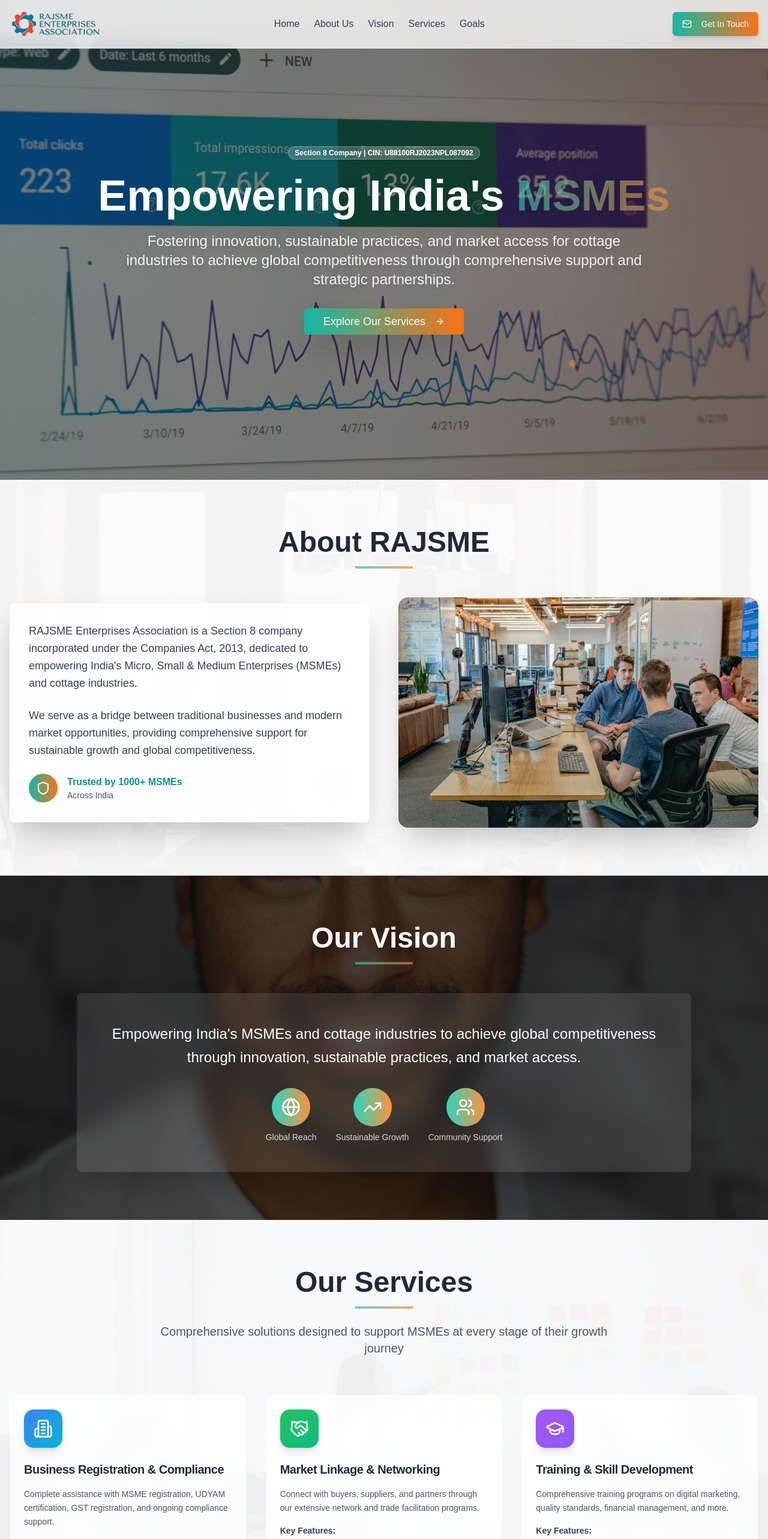
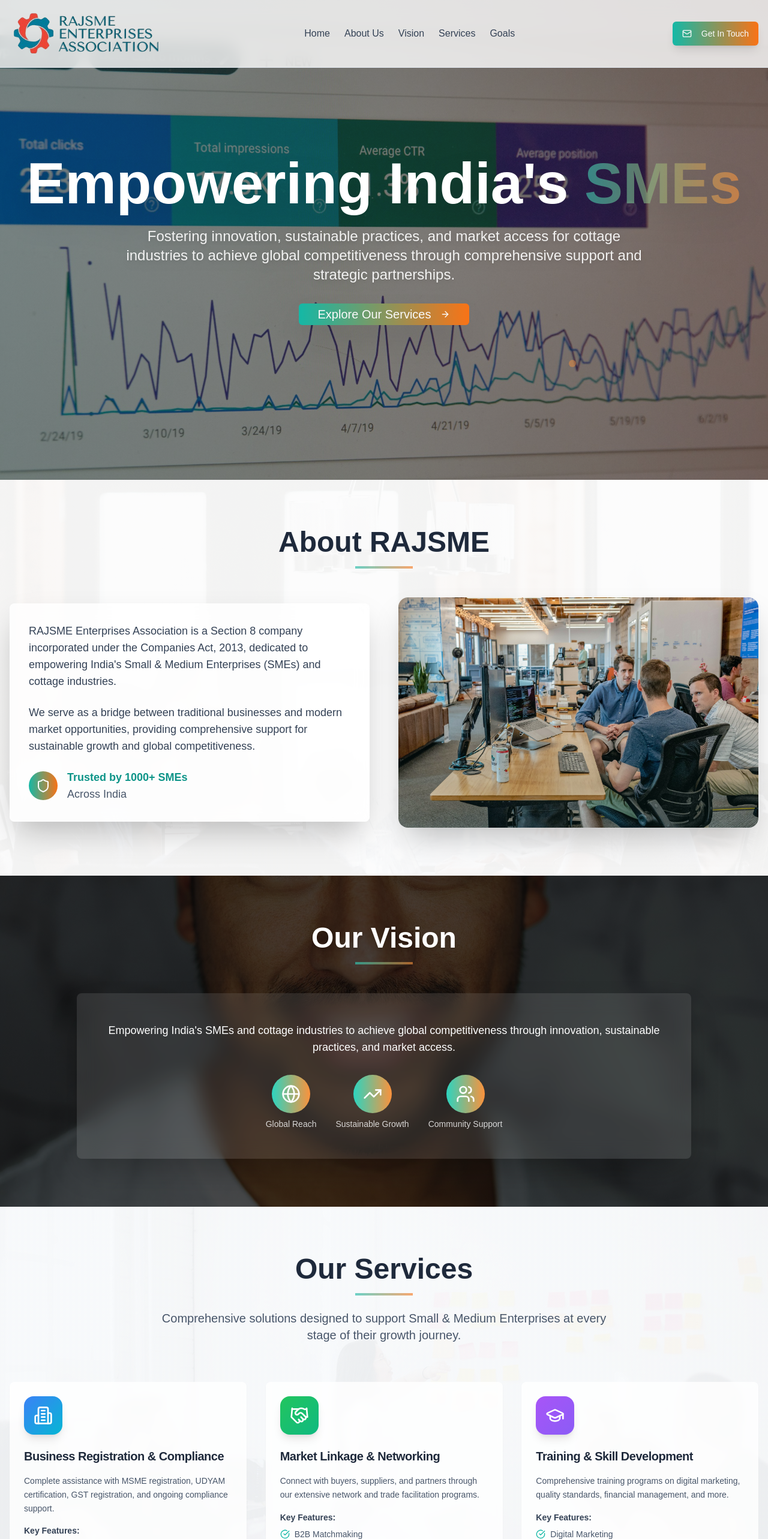
Before and after one commit to raorajat10/Rajsme, a Next.js app: page / in a window 1280 px wide. Shown: the top 2566 px of the page at 60% size. Built offline with nearby package versions, Linux system fonts and the light colour scheme.

Commit message:
Font size logo size increased

```diff
--- a/app/page.tsx
+++ b/app/page.tsx
@@ -82,7 +82,7 @@ export default function HomePage() {
       icon: Globe,
       title: "Facilitate Market Linkages",
       description:
-        "Enable MSMEs to access local and global markets via fairs, B2B/B2C shows, e-commerce, and export facilitation.",
+        "Enable SMEs to access local and global markets via fairs, B2B/B2C shows, e-commerce, and export facilitation.",
       image: "/msme-support.jpg",
     },
     {
@@ -250,7 +250,7 @@ const handleSubmit = async (e: React.FormEvent) => {
                 <img
                   src="/logoMe.png"
                   alt="RAJSME Logo"
-                  className="h-12 w-auto"
+                  className="h-20 w-auto"
                 />
               </div>
             </div>
@@ -333,24 +333,24 @@ const handleSubmit = async (e: React.FormEvent) => {
                 : "opacity-0 translate-y-10"
             }`}
           >
-            <div className="animate-in fade-in-50 slide-in-from-bottom-4 duration-700 delay-200">
-              <Badge className="mb-6 bg-white/20 backdrop-blur-md text-white border-white/30 hover:scale-105 transition-transform duration-300">
+            {/* <div className="animate-in fade-in-50 slide-in-from-bottom-4 duration-700 delay-200">
+              {/* <Badge className="mb-6 bg-white/20 backdrop-blur-md text-white border-white/30 hover:scale-105 transition-transform duration-300">
                 Section 8 Company | CIN: U88100RJ2023NPL087092
               </Badge>
-            </div>
+            </div> */}
 
             <div className="animate-in fade-in-50 slide-in-from-bottom-4 duration-700 delay-400">
-              <h1 className="text-5xl md:text-7xl font-bold text-white mb-6 leading-tight drop-shadow-2xl">
+              <h1 className="text-4xl md:text-8xl  font-bold text-white mb-6 leading-tight drop-shadow-2xl">
                 Empowering India's
                 <span className="bg-gradient-to-r from-teal-400 to-orange-400 bg-clip-text text-transparent animate-pulse">
                   {" "}
-                  MSMEs
+                  SMEs
                 </span>
               </h1>
             </div>
 
             <div className="animate-in fade-in-50 slide-in-from-bottom-4 duration-700 delay-600">
-              <p className="text-xl md:text-2xl text-white/90 mb-8 max-w-4xl mx-auto leading-relaxed drop-shadow-lg">
+              <p className="text-sm md:text-2xl text-white/90 mb-8 max-w-4xl mx-auto leading-relaxed drop-shadow-lg">
                 Fostering innovation, sustainable practices, and market access
                 for cottage industries to achieve global competitiveness through
                 comprehensive support and strategic partnerships.
@@ -360,9 +360,9 @@ const handleSubmit = async (e: React.FormEvent) => {
             <div className="animate-in fade-in-50 slide-in-from-bottom-4 duration-700 delay-800">
               <div className="flex flex-col sm:flex-row gap-4 justify-center">
                 <Button
-                  size="lg"
+                  size="sm"
                   onClick={() => scrollToSection("#services")}
-                  className="bg-gradient-to-r from-teal-500 to-orange-500 hover:from-teal-600 hover:to-orange-600 transform hover:scale-105 transition-all duration-300 shadow-2xl hover:shadow-3xl text-lg px-8 py-4"
+                  className="bg-gradient-to-r md:text-xl from-teal-500 to-orange-500 hover:from-teal-600 hover:to-orange-600 transform hover:scale-105 transition-all duration-300 shadow-2xl hover:shadow-3xl text-lg px-8 py-4"
                 >
                   Explore Our Services
                   <ArrowRight className="w-6 h-6 ml-2 group-hover:translate-x-1 transition-transform duration-300" />
@@ -402,7 +402,7 @@ const handleSubmit = async (e: React.FormEvent) => {
         <div className="container mx-auto">
           <div className="text-center mb-12">
             <div className="animate-in fade-in-50 slide-in-from-bottom-4 duration-700">
-              <h2 className="text-5xl font-bold text-slate-800 mb-4 drop-shadow-sm">
+              <h2 className="text-4xl md:text-5xl font-bold text-slate-800 mb-4 drop-shadow-sm">
                 About RAJSME
               </h2>
               <div className="w-24 h-1 bg-gradient-to-r from-teal-500 to-orange-500 mx-auto mb-6 animate-pulse"></div>
@@ -413,13 +413,13 @@ const handleSubmit = async (e: React.FormEvent) => {
             <div className="animate-in fade-in-50 slide-in-from-left-4 duration-700 delay-200">
               <Card className="border-0 shadow-2xl bg-white/80 backdrop-blur-md hover:shadow-3xl transition-all duration-500 transform hover:-translate-y-2">
                 <CardContent className="p-8">
-                  <p className="text-lg text-slate-700 leading-relaxed mb-6">
+                  <p className="text-xs md:text-lg text-slate-700 leading-relaxed mb-6">
                     RAJSME Enterprises Association is a Section 8 company
                     incorporated under the Companies Act, 2013, dedicated to
-                    empowering India's Micro, Small & Medium Enterprises (MSMEs)
+                    empowering India's  Small & Medium Enterprises (SMEs)
                     and cottage industries.
                   </p>
-                  <p className="text-lg text-slate-700 leading-relaxed mb-6">
+                  <p className="text-xs md:text-lg text-slate-700 leading-relaxed mb-6">
                     We serve as a bridge between traditional businesses and
                     modern market opportunities, providing comprehensive support
                     for sustainable growth and global competitiveness.
@@ -429,8 +429,8 @@ const handleSubmit = async (e: React.FormEvent) => {
                       <Shield className="w-6 h-6 text-white" />
                     </div>
                     <div>
-                      <p className="font-semibold">Trusted by 1000+ MSMEs</p>
-                      <p className="text-sm text-slate-600">Across India</p>
+                      <p className="font-semibold text-xs md:text-lg">Trusted by 1000+ SMEs</p>
+                      <p className="text-xs md:text-lg text-slate-600">Across India</p>
                     </div>
                   </div>
                 </CardContent>
@@ -465,7 +465,7 @@ const handleSubmit = async (e: React.FormEvent) => {
         <div className="container mx-auto">
           <div className="text-center mb-12">
             <div className="animate-in fade-in-50 slide-in-from-bottom-4 duration-700">
-              <h2 className="text-5xl font-bold text-white mb-4 drop-shadow-lg">
+              <h2 className="text-4xl md:text-5xl font-bold text-white mb-4 drop-shadow-lg">
                 Our Vision
               </h2>
               <div className="w-24 h-1 bg-gradient-to-r from-teal-400 to-orange-400 mx-auto mb-6 animate-pulse"></div>
@@ -474,8 +474,8 @@ const handleSubmit = async (e: React.FormEvent) => {
           <div className="animate-in fade-in-50 slide-in-from-bottom-4 duration-700 delay-200">
             <Card className="max-w-5xl mx-auto border-0 shadow-2xl bg-white/10 backdrop-blur-lg hover:shadow-3xl transition-all duration-500 transform hover:-translate-y-2">
               <CardContent className="p-12">
-                <p className="text-2xl text-white leading-relaxed text-center font-light">
-                  Empowering India's MSMEs and cottage industries to achieve
+                <p className="text-xs md:text-lg text-white leading-relaxed text-center font-light">
+                  Empowering India's SMEs and cottage industries to achieve
                   global competitiveness through innovation, sustainable
                   practices, and market access.
                 </p>
@@ -485,13 +485,13 @@ const handleSubmit = async (e: React.FormEvent) => {
                       <div className="w-16 h-16 bg-gradient-to-r from-teal-400 to-orange-400 rounded-full flex items-center justify-center mb-2 mx-auto">
                         <Globe className="w-8 h-8 text-white" />
                       </div>
-                      <p className="text-white/80 text-sm">Global Reach</p>
+                      <p className="text-white/80 text-xs  md:text-sm">Global Reach</p>
                     </div>
                     <div className="text-center">
                       <div className="w-16 h-16 bg-gradient-to-r from-teal-400 to-orange-400 rounded-full flex items-center justify-center mb-2 mx-auto">
                         <TrendingUp className="w-8 h-8 text-white" />
                       </div>
-                      <p className="text-white/80 text-sm">
+                      <p className="text-white/80 text-xs  md:text-sm">
                         Sustainable Growth
                       </p>
                     </div>
@@ -499,7 +499,7 @@ const handleSubmit = async (e: React.FormEvent) => {
                       <div className="w-16 h-16 bg-gradient-to-r from-teal-400 to-orange-400 rounded-full flex items-center justify-center mb-2 mx-auto">
                         <Users className="w-8 h-8 text-white" />
                       </div>
-                      <p className="text-white/80 text-sm">Community Support</p>
+                      <p className="text-white/80 text-xs  md:text-sm">Community Support</p>
                     </div>
                   </div>
                 </div>
@@ -523,13 +523,12 @@ const handleSubmit = async (e: React.FormEvent) => {
         <div className="container mx-auto">
           <div className="text-center mb-16">
             <div className="animate-in fade-in-50 slide-in-from-bottom-4 duration-700">
-              <h2 className="text-5xl font-bold text-slate-800 mb-4 drop-shadow-sm">
+              <h2 className="text-4xl md:text-5xl font-bold text-slate-800 mb-4 drop-shadow-sm">
                 Our Services
               </h2>
               <div className="w-24 h-1 bg-gradient-to-r from-teal-500 to-orange-500 mx-auto mb-6 animate-pulse"></div>
-              <p className="text-xl text-slate-600 max-w-3xl mx-auto">
-                Comprehensive solutions designed to support MSMEs at every stage
-                of their growth journey
+              <p className=" text-sm md:text-xl text-slate-600 max-w-3xl mx-auto">
+                Comprehensive solutions designed to support Small & Medium Enterprises at every stage of their growth journey.
               </p>
             </div>
           </div>
@@ -550,7 +549,7 @@ const handleSubmit = async (e: React.FormEvent) => {
                     >
                       <service.icon className="w-8 h-8 text-white" />
                     </div>
-                    <CardTitle className="text-xl font-semibold text-slate-800 group-hover:text-teal-600 transition-colors duration-300">
+                    <CardTitle className="text-sm md:text-xl font-semibold text-slate-800 group-hover:text-teal-600 transition-colors duration-300">
                       {service.title}
                     </CardTitle>
                   </CardHeader>
@@ -568,7 +567,7 @@ const handleSubmit = async (e: React.FormEvent) => {
                         {service.features.map((feature, featureIndex) => (
                           <li
                             key={featureIndex}
-                            className="flex items-center text-sm text-slate-600"
+                            className="flex items-center text-xs md:text-sm text-slate-600"
                           >
                             <CheckCircle className="w-4 h-4 text-teal-500 mr-2 flex-shrink-0" />
                             {feature}
@@ -589,18 +588,18 @@ const handleSubmit = async (e: React.FormEvent) => {
             <Card className="max-w-4xl mx-auto border-0 shadow-xl bg-gradient-to-r from-teal-500 to-orange-500 text-white">
               <CardContent className="p-8">
                 <h3 className="text-2xl font-bold mb-4">
-                  Ready to Transform Your Business?
+                  Join Us to Transform Your Business
                 </h3>
-                <p className="text-lg mb-6 text-white/90">
-                  Join thousands of MSMEs who have already benefited from our
+                {/* <p className="text-sm md:text-lg mb-6 text-white/90">
+                  Join thousands of SMEs who have already benefited from our
                   comprehensive support services.
-                </p>
+                </p> */}
                 <div className="flex flex-col sm:flex-row gap-4 justify-center">
                   <Button
                     size="lg"
                     variant="secondary"
                     onClick={() => scrollToSection("#contact")}
-                    className="bg-white text-teal-600 hover:bg-slate-50 transform hover:scale-105 transition-all duration-300"
+                    className="bg-white text-xs md:text-sm text-teal-600 hover:bg-slate-50 transform hover:scale-105 transition-all duration-300"
                   >
                     Get Started Today
                     <ArrowRight className="w-5 h-5 ml-2" />
@@ -608,7 +607,8 @@ const handleSubmit = async (e: React.FormEvent) => {
                   <Button
                     size="lg"
                     variant="outline"
-                    className="border-white/30 text-white hover:bg-white/10 bg-transparent transform hover:scale-105 transition-all duration-300"
+                    className="border-white/30 text-xs md:text-sm text-white hover:bg-white/10 bg-transparent transform hover:scale-105 transition-all duration-300"
+                    onClick={() => window.open('/brochure.pdf')}
                   >
                     Download Brochure
                   </Button>
@@ -633,13 +633,12 @@ const handleSubmit = async (e: React.FormEvent) => {
         <div className="container mx-auto">
           <div className="text-center mb-16">
             <div className="animate-in fade-in-50 slide-in-from-bottom-4 duration-700">
-              <h2 className="text-5xl font-bold text-slate-800 mb-4 drop-shadow-sm">
+              <h2 className="text-4xl md:text-5xl font-bold text-slate-800 mb-4 drop-shadow-sm">
                 Our Strategic Goals
               </h2>
               <div className="w-24 h-1 bg-gradient-to-r from-teal-500 to-orange-500 mx-auto mb-6 animate-pulse"></div>
-              <p className="text-xl text-slate-600 max-w-3xl mx-auto">
-                Comprehensive support system designed to elevate MSMEs across
-                all dimensions of business growth
+              <p className="text-sm md:text-xl text-slate-600 max-w-3xl mx-auto">
+                Comprehensive solutions designed to support small and medium enterprises at every stage of their growth journey.
               </p>
             </div>
           </div>
@@ -669,12 +668,12 @@ const handleSubmit = async (e: React.FormEvent) => {
                   </div>
 
                   <CardHeader className="pb-4 relative z-10">
-                    <CardTitle className="text-xl font-semibold text-slate-800 group-hover:text-teal-600 transition-colors duration-300">
+                    <CardTitle className="text-lg md:text-xl font-semibold text-slate-800 group-hover:text-teal-600 transition-colors duration-300">
                       {goal.title}
                     </CardTitle>
                   </CardHeader>
                   <CardContent className="relative z-10">
-                    <CardDescription className="text-slate-600 leading-relaxed group-hover:text-slate-700 transition-colors duration-300">
+                    <CardDescription className="text-slate-600 text-xs md:text-sm leading-relaxed group-hover:text-slate-700 transition-colors duration-300">
                       {goal.description}
                     </CardDescription>
                   </CardContent>
@@ -699,14 +698,13 @@ const handleSubmit = async (e: React.FormEvent) => {
         <div className="container mx-auto">
           <div className="text-center mb-16">
             <div className="animate-in fade-in-50 slide-in-from-bottom-4 duration-700">
-              <h2 className="text-5xl font-bold text-white mb-4 drop-shadow-lg">
+              <h2 className="text-4xl md:text-5xl font-bold text-white mb-4 drop-shadow-lg">
                 Get In Touch
               </h2>
               <div className="w-24 h-1 bg-gradient-to-r from-teal-400 to-orange-400 mx-auto mb-6 animate-pulse"></div>
-              <p className="text-xl text-slate-300 max-w-3xl mx-auto">
-                Ready to join our mission of empowering MSMEs? Connect with us
-                today.
-              </p>
+              {/* <p className="text-sm md:text-xl text-slate-300 max-w-3xl mx-auto">
+                Connect with us today.
+              </p> */}
             </div>
           </div>
 
@@ -718,7 +716,7 @@ const handleSubmit = async (e: React.FormEvent) => {
                   icon: MapPin,
                   title: "Address",
                   content: (
-                    <p className="text-slate-300 leading-relaxed">
+                    <p className="text-slate-300 leading-relaxed text-xs md:text-sm">
                       Plot No. 33, Sumer Nagar, Mansarovar
                       <br />
                       Jaipur - 302020, Rajasthan
@@ -729,7 +727,7 @@ const handleSubmit = async (e: React.FormEvent) => {
                   icon: Phone,
                   title: "Phone",
                   content: (
-                    <div className="space-y-1">
+                    <div className="space-y-1 text-xs md:text-sm">
                       <p className="text-slate-300">+91 9887995799</p>
                       <p className="text-slate-300">+91 9887098722</p>
                     </div>
@@ -741,7 +739,7 @@ const handleSubmit = async (e: React.FormEvent) => {
                   content: (
                     <Button
                       variant="link"
-                      className="text-teal-400 hover:text-teal-300 p-0 h-auto font-normal transform hover:scale-105 transition-all duration-300"
+                      className="text-teal-400 text-xs md:text-sm hover:text-teal-300 p-0 h-auto font-normal transform hover:scale-105 transition-all duration-300"
                       onClick={() =>
                         (window.location.href = "mailto:inforajsme@gmail.com")
                       }
@@ -764,7 +762,7 @@ const handleSubmit = async (e: React.FormEvent) => {
                           <item.icon className="w-6 h-6 text-white" />
                         </div>
                         <div>
-                          <h3 className="text-lg font-semibold text-white mb-2 group-hover:text-teal-300 transition-colors duration-300">
+                          <h3 className="text-sm md:text-lg font-semibold text-white mb-2 group-hover:text-teal-300 transition-colors duration-300">
                             {item.title}
                           </h3>
                           {item.content}
@@ -780,10 +778,10 @@ const handleSubmit = async (e: React.FormEvent) => {
             <div className="animate-in fade-in-50 slide-in-from-bottom-4 duration-700 delay-400">
               <Card className="bg-white/10 backdrop-blur-md border-white/20 hover:bg-white/15 transition-all duration-500">
                 <CardHeader>
-                  <CardTitle className="text-white text-2xl">
+                  <CardTitle className="text-white text:sm md:text-2xl">
                     Send us a Message
                   </CardTitle>
-                  <CardDescription className="text-slate-300">
+                  <CardDescription className="text-slate-300 text-xs md:text-sm">
                     Fill out the form below and we'll get back to you as soon as
                     possible.
                   </CardDescription>
@@ -794,7 +792,7 @@ const handleSubmit = async (e: React.FormEvent) => {
                       <div className="space-y-2">
                         <label
                           htmlFor="name"
-                          className="text-sm font-medium text-white"
+                          className="text-xs md:text-sm font-medium text-white"
                         >
                           Full Name *
                         </label>
@@ -805,14 +803,14 @@ const handleSubmit = async (e: React.FormEvent) => {
                           required
                           value={formData.name}
                           onChange={handleInputChange}
-                          className="bg-white/10 border-white/20 text-white placeholder:text-slate-400 focus:border-teal-400 focus:ring-teal-400 transition-all duration-300"
+                          className="bg-white/10 text-sm border-white/20 text-white placeholder:text-slate-400 focus:border-teal-400 focus:ring-teal-400 transition-all duration-300"
                           placeholder="Enter your full name"
                         />
                       </div>
                       <div className="space-y-2">
                         <label
                           htmlFor="email"
-                          className="text-sm font-medium text-white"
+                          className="text-xs md:text-sm font-medium text-white"
                         >
                           Email Address *
                         </label>
@@ -823,7 +821,7 @@ const handleSubmit = async (e: React.FormEvent) => {
                           required
                           value={formData.email}
                           onChange={handleInputChange}
-                          className="bg-white/10 border-white/20 text-white placeholder:text-slate-400 focus:border-teal-400 focus:ring-teal-400 transition-all duration-300"
+                          className="bg-white/10 text-sm border-white/20 text-white placeholder:text-slate-400 focus:border-teal-400 focus:ring-teal-400 transition-all duration-300"
                           placeholder="Enter your email"
                         />
                       </div>
@@ -832,7 +830,7 @@ const handleSubmit = async (e: React.FormEvent) => {
                     <div className="space-y-2">
                       <label
                         htmlFor="subject"
-                        className="text-sm font-medium text-white"
+                        className="text-xs md:text-sm font-medium text-white"
                       >
                         Subject *
                       </label>
@@ -843,7 +841,7 @@ const handleSubmit = async (e: React.FormEvent) => {
                         required
                         value={formData.subject}
                         onChange={handleInputChange}
-                        className="bg-white/10 border-white/20 text-white placeholder:text-slate-400 focus:border-teal-400 focus:ring-teal-400 transition-all duration-300"
+                        className="bg-white/10 text-sm border-white/20 text-white placeholder:text-slate-400 focus:border-teal-400 focus:ring-teal-400 transition-all duration-300"
                         placeholder="What is this regarding?"
                       />
                     </div>
@@ -851,7 +849,7 @@ const handleSubmit = async (e: React.FormEvent) => {
                     <div className="space-y-2">
                       <label
                         htmlFor="message"
-                        className="text-sm font-medium text-white"
+                        className="text-xs md:text-sm font-medium text-white"
                       >
                         Message *
                       </label>
@@ -862,7 +860,7 @@ const handleSubmit = async (e: React.FormEvent) => {
                         rows={5}
                         value={formData.message}
                         onChange={handleInputChange}
-                        className="bg-white/10 border-white/20 text-white placeholder:text-slate-400 focus:border-teal-400 focus:ring-teal-400 transition-all duration-300 resize-none"
+                        className="bg-white/10 text-sm border-white/20 text-white placeholder:text-slate-400 focus:border-teal-400 focus:ring-teal-400 transition-all duration-300 resize-none"
                         placeholder="Tell us about your inquiry or how we can help you..."
                       />
                     </div>
@@ -911,7 +909,7 @@ const handleSubmit = async (e: React.FormEvent) => {
           </div>
 
           {/* Quick Contact Button */}
-          <div className="mt-12 text-center animate-in fade-in-50 slide-in-from-bottom-4 duration-700 delay-600">
+          {/* <div className="mt-12 text-center animate-in fade-in-50 slide-in-from-bottom-4 duration-700 delay-600">
             <p className="text-slate-300 mb-4">Prefer to email us directly?</p>
             <Button
               size="lg"
@@ -925,7 +923,7 @@ const handleSubmit = async (e: React.FormEvent) => {
               <Mail className="w-5 h-5 mr-2" />
               inforajsme@gmail.com
             </Button>
-          </div>
+          </div> */}
         </div>
       </section>
 
@@ -937,7 +935,7 @@ const handleSubmit = async (e: React.FormEvent) => {
               <img
                 src="/logoMe.png"
                 alt="RAJSME Logo"
-                className="h-8 w-auto"
+                className="h-auto w-auto"
               />
             </div>
             <span className="text-white font-semibold hover:text-teal-300 transition-colors duration-300">
```
